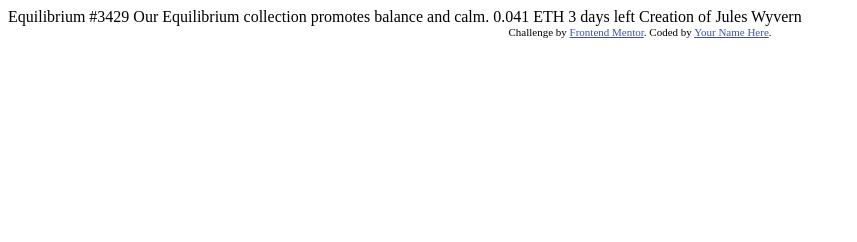
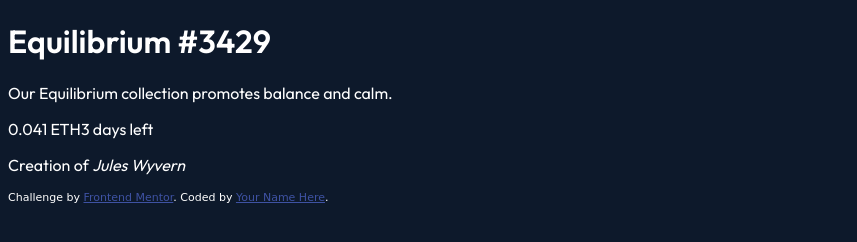
Before and after one commit to star-bella/nft-card, a plain HTML site: page index.html in a window 1280 px wide. Shown: the whole page, without its empty margins (0-857 px from the left). Drawn offline with Linux system fonts and the light colour scheme.

Commit message:
page setup

```diff
--- /dev/null
+++ b/css/main.css
@@ -0,0 +1,5 @@
+body {
+  background-color: hsl(217, 54%, 11%);
+  color: white;
+  font-family: 'Outfit',sans-serif;
+}
--- a/index.html
+++ b/index.html
@@ -4,6 +4,7 @@
     <meta charset="UTF-8" />
     <meta name="viewport" content="width=device-width, initial-scale=1.0" />
     <!-- displays site properly based on user's device -->
+    <link rel="stylesheet" href="./css/main.css" />
 
     <link
       rel="icon"
@@ -23,16 +24,19 @@
     <style>
       .attribution {
         font-size: 11px;
-        text-align: center;
+        font-family: cursive;
       }
       .attribution a {
         color: hsl(228, 45%, 44%);
+        - Very dark blue (c hsl(216 16%), 50%ard BG):,
       }
     </style>
   </head>
   <body>
-    Equilibrium #3429 Our Equilibrium collection promotes balance and calm.
-    0.041 ETH 3 days left Creation of Jules Wyvern
+    <h1>Equilibrium #3429</h1>
+    <p>Our Equilibrium collection promotes balance and calm.</p>
+    <p><span>0.041 ETH</span><span>3 days left</span></p>
+    <p>Creation of <cite> Jules Wyvern</cite></p>
 
     <div class="attribution">
       Challenge by
```
Also changed, not shown: 1 other file.
